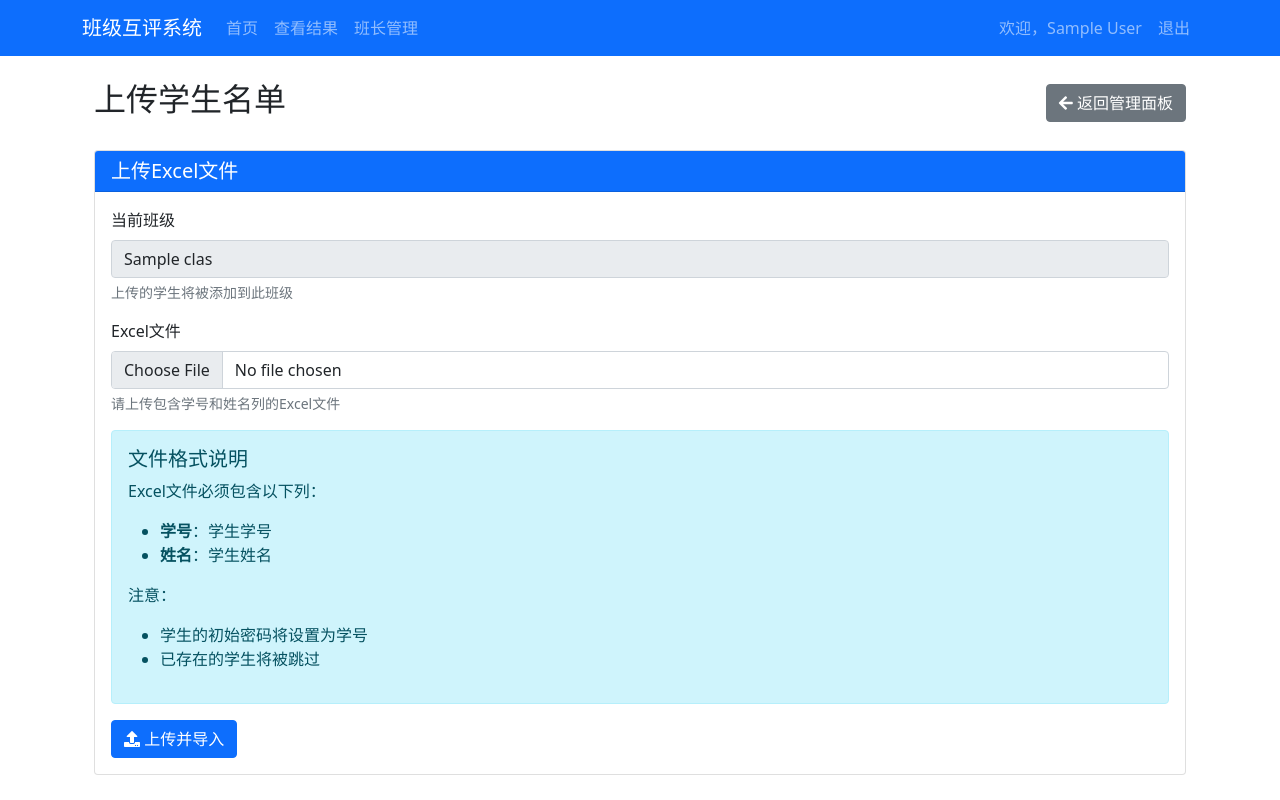
After one commit to Gonghysin/wuyubingjutongji, a Flask app: page /monitor/upload_students in a window 1280 px wide. The commit adds this page. Run offline with Flask 2, Linux system fonts and the light colour scheme; the visitor is signed in with stand-in values (Sample User, id 1); tables that the repository leaves empty hold one stand-in row (values such as "Sample post").

Commit message:
[feat][未测试]: 添加多班级支持及班长管理功能
为系统引入多班级功能，实现以下关键特性：
- 支持多班级同时使用互评系统
- 新增班长角色，可以管理班级学生名单
- 实现上传学生名单功能，支持创建班级
- 修改页面和路由以适配多班级场景
- 添加班长专属管理面板，展示班级评分情况

改进用户体验和系统灵活性，使系统更加适用于不同班级的互评需求

```diff
--- a/app/routes.py
+++ b/app/routes.py
@@ -479,3 +479,25 @@ def unlock_student(student_id):
         db.session.rollback()
         logging.error(f"解锁失败: {str(e)}")
         return jsonify({'message': f'解锁失败: {str(e)}'}), 500
+
+@main.route('/admin/set_monitor/<int:student_id>', methods=['POST'])
+@login_required
+def set_monitor(student_id):
+    # 获取当前用户（应该是管理员）
+    current_user = User.query.get(session['user_id'])
+
+    # 获取要设置为班长的学生
+    student = User.query.get_or_404(student_id)
+
+    try:
+        # 设置为班长
+        student.is_monitor = True
+        db.session.commit()
+
+        # 返回成功消息
+        return jsonify({'message': f'已成功将 {student.name} 设置为班长'})
+
+    except Exception as e:
+        db.session.rollback()
+        logging.error(f"设置班长失败: {str(e)}")
+        return jsonify({'message': f'设置班长失败: {str(e)}'}), 500
--- a/app/templates/base.html
+++ b/app/templates/base.html
@@ -23,6 +23,11 @@
                     <li class="nav-item">
                         <a class="nav-link" href="{{ url_for('main.results') }}">查看结果</a>
                     </li>
+                    {% if session.get('is_monitor') %}
+                    <li class="nav-item">
+                        <a class="nav-link" href="{{ url_for('main.monitor_dashboard') }}">班长管理</a>
+                    </li>
+                    {% endif %}
                     {% endif %}
                 </ul>
                 <ul class="navbar-nav">
--- /dev/null
+++ b/app/templates/upload_students.html
@@ -0,0 +1,61 @@
+{% extends "base.html" %}
+
+{% block content %}
+<div class="container mt-4">
+    <div class="d-flex justify-content-between align-items-center mb-4">
+        <h2>上传学生名单</h2>
+        <div>
+            <a href="{{ url_for('main.monitor_dashboard') }}" class="btn btn-secondary">
+                <i class="fas fa-arrow-left"></i> 返回管理面板
+            </a>
+        </div>
+    </div>
+
+    <div class="card">
+        <div class="card-header bg-primary text-white">
+            <h5 class="card-title mb-0">上传Excel文件</h5>
+        </div>
+        <div class="card-body">
+            <form method="POST" enctype="multipart/form-data">
+                {% if not class_info %}
+                <div class="mb-3">
+                    <label for="class_name" class="form-label">班级名称</label>
+                    <input type="text" class="form-control" id="class_name" name="class_name" required>
+                    <div class="form-text">首次上传需要创建班级</div>
+                </div>
+                {% else %}
+                <div class="mb-3">
+                    <label class="form-label">当前班级</label>
+                    <input type="text" class="form-control" value="{{ class_info.name }}" readonly>
+                    <div class="form-text">上传的学生将被添加到此班级</div>
+                </div>
+                {% endif %}
+
+                <div class="mb-3">
+                    <label for="file" class="form-label">Excel文件</label>
+                    <input type="file" class="form-control" id="file" name="file" accept=".xlsx,.xls" required>
+                    <div class="form-text">请上传包含学号和姓名列的Excel文件</div>
+                </div>
+
+                <div class="alert alert-info">
+                    <h5>文件格式说明</h5>
+                    <p>Excel文件必须包含以下列：</p>
+                    <ul>
+                        <li><strong>学号</strong>：学生学号</li>
+                        <li><strong>姓名</strong>：学生姓名</li>
+                    </ul>
+                    <p>注意：</p>
+                    <ul>
+                        <li>学生的初始密码将设置为学号</li>
+                        <li>已存在的学生将被跳过</li>
+                    </ul>
+                </div>
+
+                <button type="submit" class="btn btn-primary">
+                    <i class="fas fa-upload"></i> 上传并导入
+                </button>
+            </form>
+        </div>
+    </div>
+</div>
+{% endblock %}
```
Also changed, not shown: app/templates/index.html (+16 -3 lines), app/templates/monitor_dashboard.html (added, +105 -0 lines), app/templates/results.html (+8 -0 lines), set_monitor.py (added, +38 -0 lines), README_MULTICLASS.md (added).
